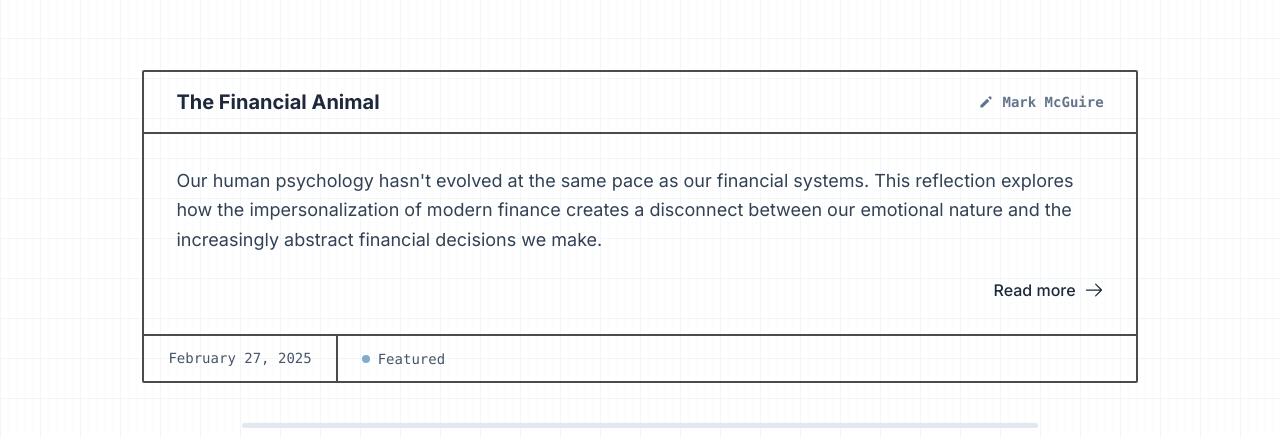
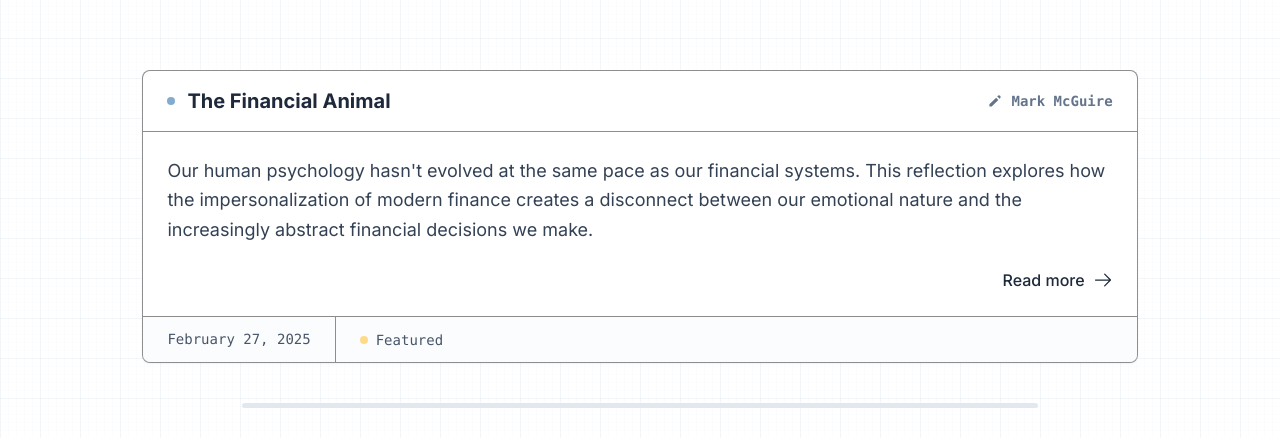
Before and after one commit to markmcguire011/Sentennial, a Next.js app: page /musings in a window 1280 px wide. Shown: the part 362-801 px from the top of the page. Built offline with nearby package versions, Linux system fonts and the light colour scheme.

Commit message:
feat: featured musing restyle, common border color variable

```diff
--- a/components/content/musings/featured-musing.tsx
+++ b/components/content/musings/featured-musing.tsx
@@ -6,12 +6,22 @@ type Props = {
 };
 
 export default function FeaturedMusing({ musing }: Props) {
+  // Define a CSS variable for border color that can be easily changed
+  const borderColorClass = "border-brand-dark/50"; // This can be changed to any color class
+
   return (
-    <div className="group mt-12 border-[2px] border-brand-dark/80 rounded-sm overflow-hidden hover:shadow-md transition-all duration-300">
+    <div
+      className={`group mt-12 border ${borderColorClass} rounded-lg overflow-hidden bg-white shadow-sm hover:shadow-md transition-all duration-300`}
+    >
       {/* Header section */}
-      <div className="border-b-[2px] border-brand-dark/80 px-8 py-4 flex items-center justify-between">
+      <div
+        className={`border-b ${borderColorClass} px-6 py-4 flex items-center justify-between`}
+      >
         <div className="flex items-center gap-3">
-          <h2 className="text-xl font-bold text-slate-800">{musing.title}</h2>
+          <div className="w-2 h-2 rounded-full bg-brand-color/70"></div>
+          <h2 className="text-xl font-bold text-slate-800 group-hover:text-brand-color transition-colors duration-200">
+            {musing.title}
+          </h2>
         </div>
         <div className="flex items-center gap-2 text-sm text-slate-500 font-mono">
           <svg
@@ -27,7 +37,7 @@ export default function FeaturedMusing({ musing }: Props) {
       </div>
 
       {/* Content section */}
-      <div className="p-8">
+      <div className="p-6">
         <p className="text-lg text-slate-700 leading-relaxed mb-6">
           {musing.excerpt || "Read this featured reflection..."}
         </p>
@@ -57,8 +67,10 @@ export default function FeaturedMusing({ musing }: Props) {
       </div>
 
       {/* Footer section */}
-      <div className="flex border-t-[2px] border-brand-dark/80">
-        <div className="py-3 px-6 border-r-[2px] border-brand-dark/80 font-mono text-sm text-slate-600">
+      <div className={`flex border-t ${borderColorClass} bg-slate-50/50`}>
+        <div
+          className={`py-3 px-6 border-r ${borderColorClass} font-mono text-sm text-slate-600`}
+        >
           {new Date(musing.comp_date).toLocaleDateString("en-US", {
             month: "long",
             day: "numeric",
@@ -67,7 +79,7 @@ export default function FeaturedMusing({ musing }: Props) {
         </div>
         <div className="py-3 px-6 font-mono text-sm text-slate-600 flex-grow">
           <span className="inline-flex items-center">
-            <span className="w-2 h-2 rounded-full bg-brand-color/70 mr-2"></span>
+            <span className="w-2 h-2 rounded-full bg-architecture mr-2"></span>
             Featured
           </span>
         </div>
```
